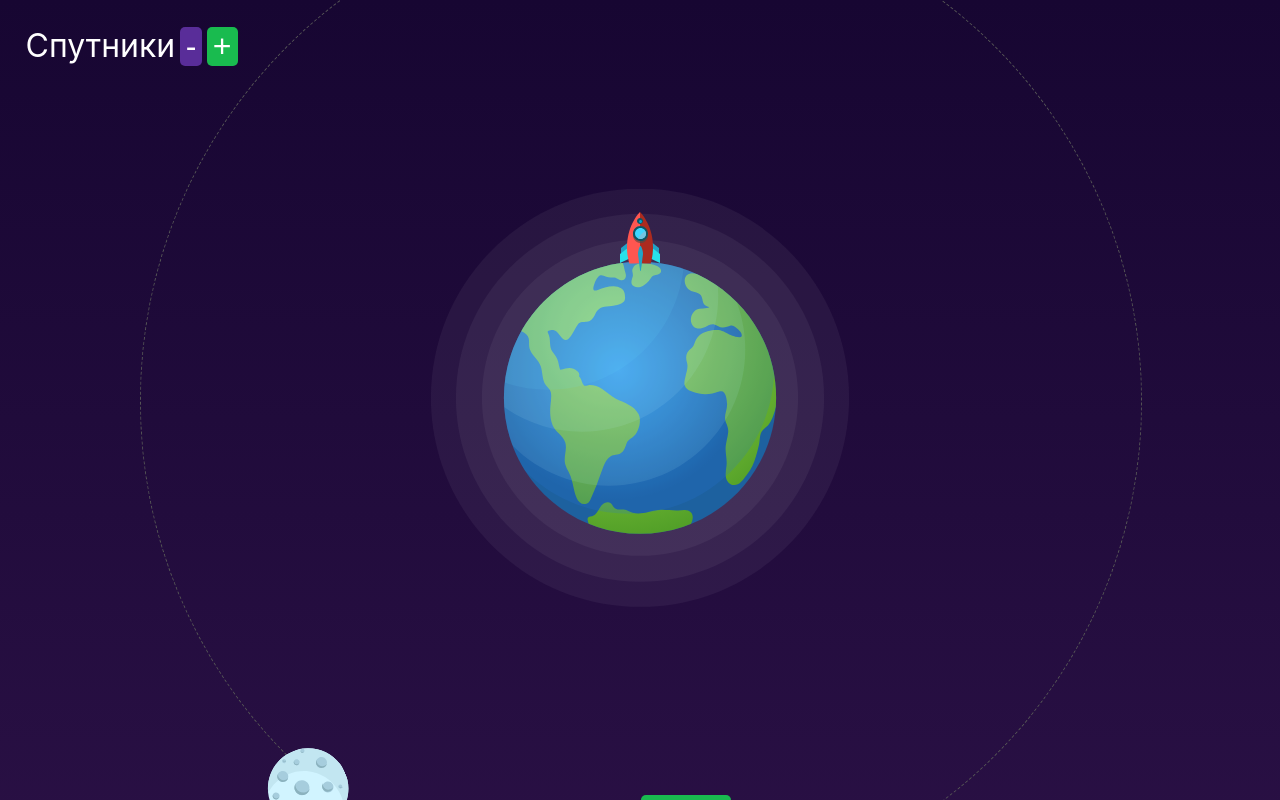
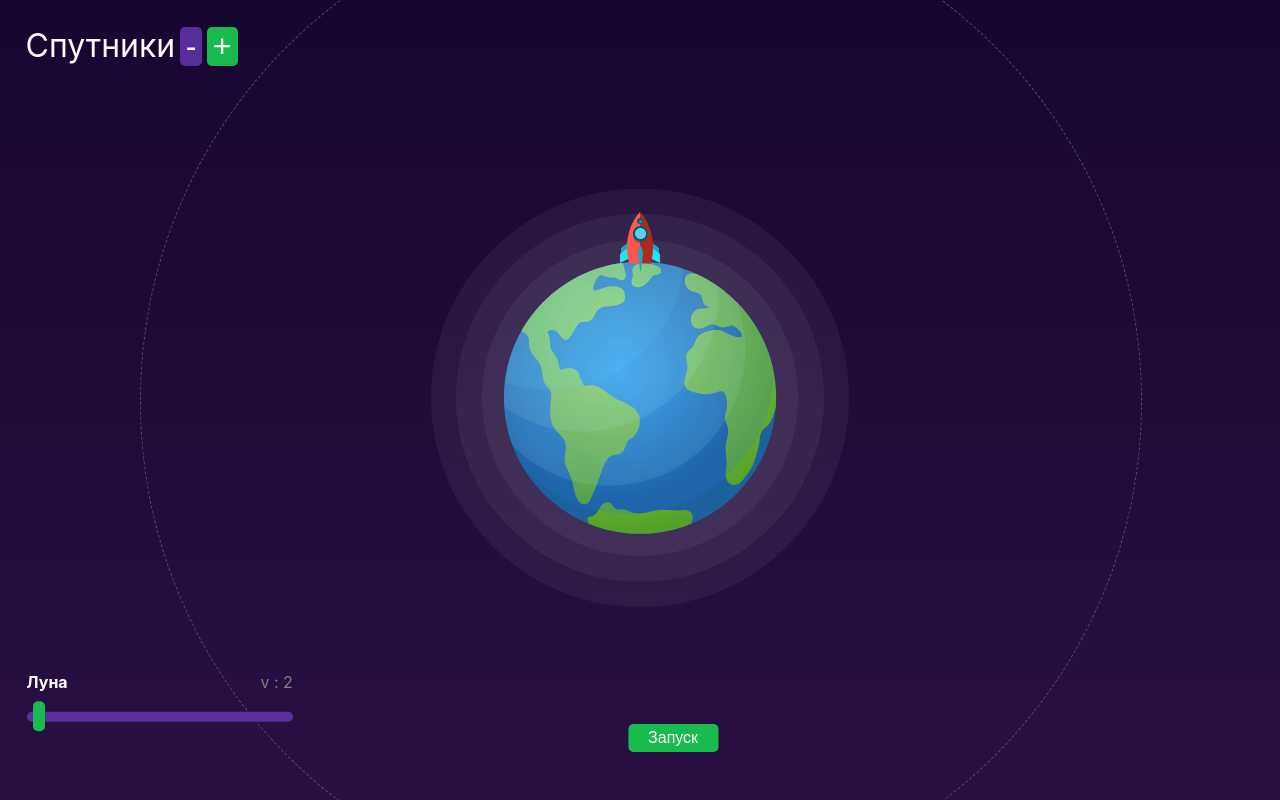
Before and after one commit to xunter/raketapp, a React (Create React App) app in the folder raket-app/: page / in a window 1280 px wide. Shown: the top 800 px of the page. Built offline with nearby package versions, Linux system fonts and the light colour scheme.

Commit message:
Moon velocity config bar has been implemented

```diff
--- a/raket-app/src/App.css
+++ b/raket-app/src/App.css
@@ -51,9 +51,18 @@ html,body,#root {
 .btn-run-container {
   position:absolute;
   left:50%;
-  bottom:0;
-  transform:translate(-50%, -100%);
+  bottom:10%;
+  transform:translate(-75%, -50%);
   z-index:1;
+}
+.bar-moon-config {
+
+    position:absolute;
+    left:2%;
+    bottom:0;
+    transform:translate(0%, -100%);
+    width:100%;
+    z-index:2;
 }
 .game-layer {
   z-index:1;
--- a/raket-app/src/RaketAppGame.js
+++ b/raket-app/src/RaketAppGame.js
@@ -14,6 +14,7 @@ class RaketAppGame extends React.Component {
     super(props);
 
     this.state = {
+      moon: {velocity:2},
         sputniks: [
           /*{key: 1, velocity: 15, orbitRadius: SPUTNIK_ORBIT_RADIUS, orbitCoordX: 0, orbitCoordY: 0 },
           {key: 2, velocity: 20, orbitRadius: SPUTNIK_ORBIT_RADIUS, orbitCoordX: 0, orbitCoordY: 40 },
@@ -25,6 +26,10 @@ class RaketAppGame extends React.Component {
         ]
     };
   }
+
+  handleMoonVelocityChanged = (moon, velocityNextValue) => {
+    this.setState({ moon: { velocity: velocityNextValue } });
+  };
 
 handleVelocityChanged = (sputnik, velocityNextValue) => {
   let sputnikIndex = this.state.sputniks.indexOf(sputnik);
@@ -83,7 +88,7 @@ handleVelocityChanged = (sputnik, velocityNextValue) => {
           <Earth>
             <Ship />
           </Earth>
-          <Moon orbitRadius="500" orbitCoordX="0" orbitCoordY="0" velocity="1" />
+          <Moon orbitRadius="500" orbitCoordX="0" orbitCoordY="0" velocity={this.state.moon.velocity} />
           {sputniks}
         </div>
 
@@ -96,12 +101,21 @@ handleVelocityChanged = (sputnik, velocityNextValue) => {
 
 
           <div className="bar-sputnik-config">
-
+            {sputnikConfigs}
           </div>
 
-          {sputnikConfigs}
 
           <div className="bar-moon-config">
+            <div className="bar-sputnik-config" style={{width:'20%', margin:'2% 0'}}>
+              <div>
+                <span><strong>Луна</strong></span>
+                <span style={{float:'right', color:'gray'}}>v : {this.state.moon.velocity}</span>
+              </div>
+
+              <div>
+                <SputnikVelocityBar sputnik={this.state.moon} handleVelocityChanged={this.handleMoonVelocityChanged} />
+              </div>
+            </div>
           </div>
 
           <div className="btn-run-container">
```
